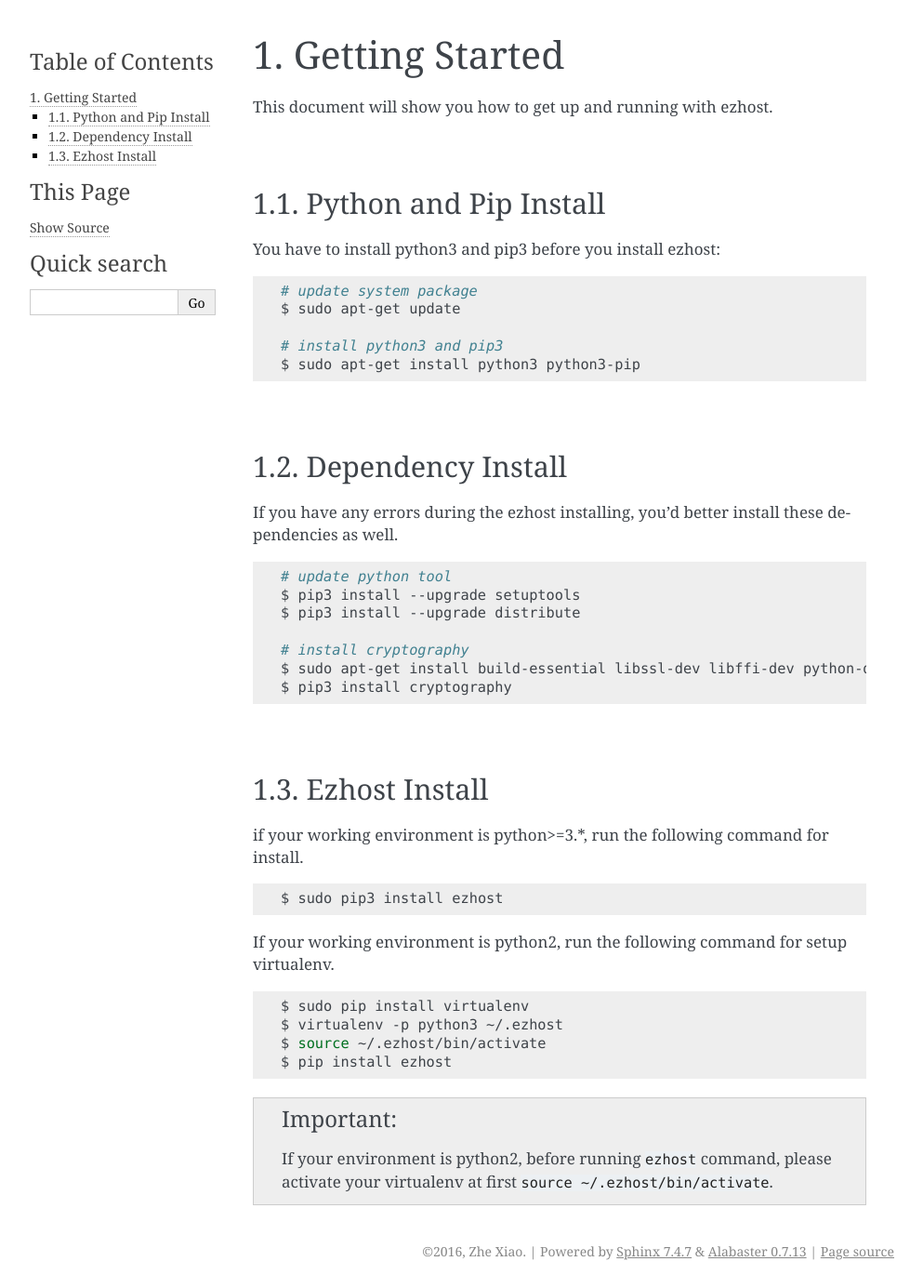
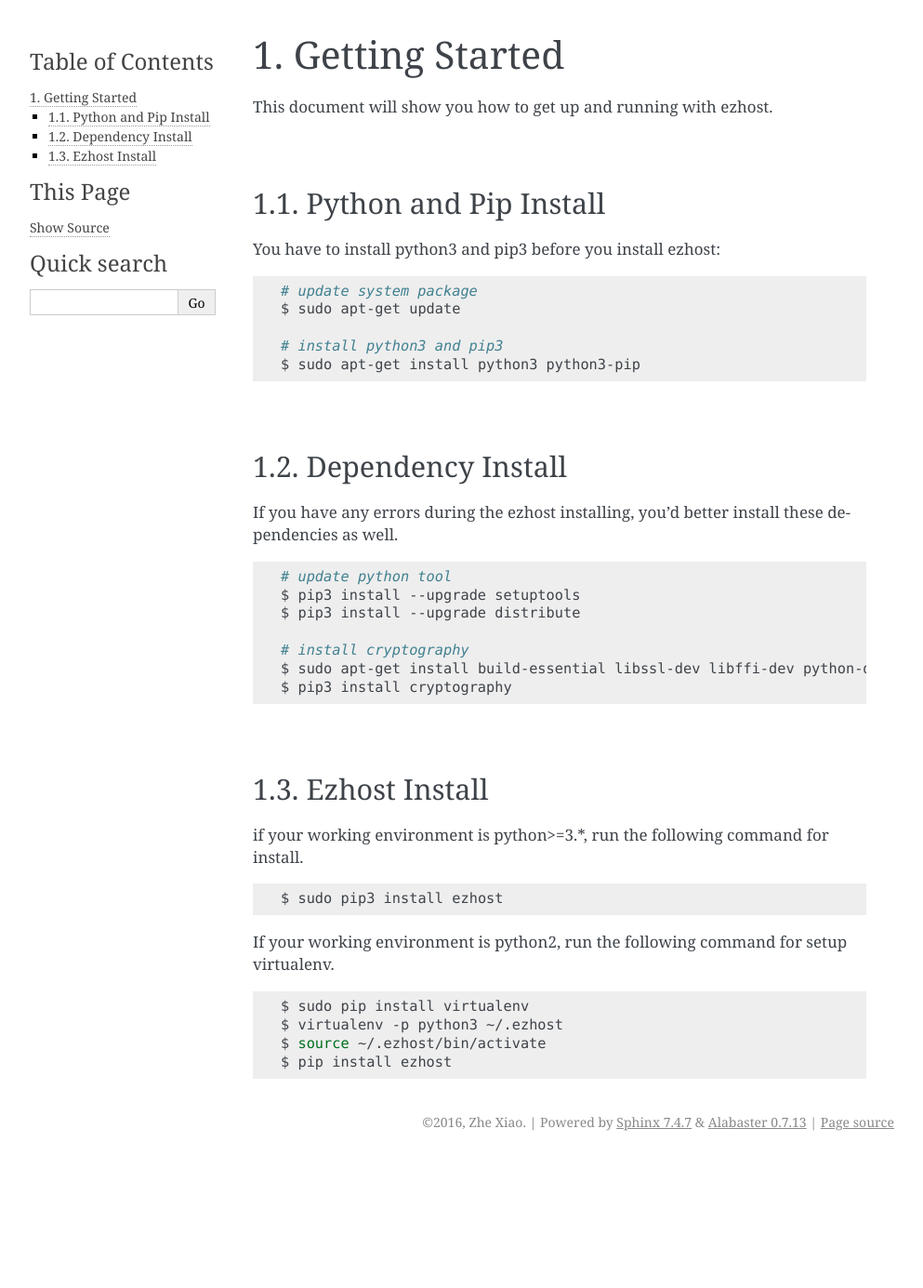
Before and after one commit to zhexiao/ezhost, a Sphinx documentation site: the page built from docs/getting_started.rst, in a window 1280 px wide. Shown: the whole page at 93% size, without its empty margins (148-1141 px from the left). Built offline with Sphinx 7.4.7, drawn with Linux system fonts in a browser that asks for light colours; after the commit the page ends 1246 px from its top, so only the background shows below that.

Commit message:
Update getting_started.rst

```diff
--- a/docs/getting_started.rst
+++ b/docs/getting_started.rst
@@ -54,5 +54,3 @@
    $ virtualenv -p python3 ~/.ezhost
    $ source ~/.ezhost/bin/activate
    $ pip install ezhost
-
-.. important:: If your environment is python2, before running ``ezhost`` command, please activate your virtualenv at first ``source ~/.ezhost/bin/activate``.
```
